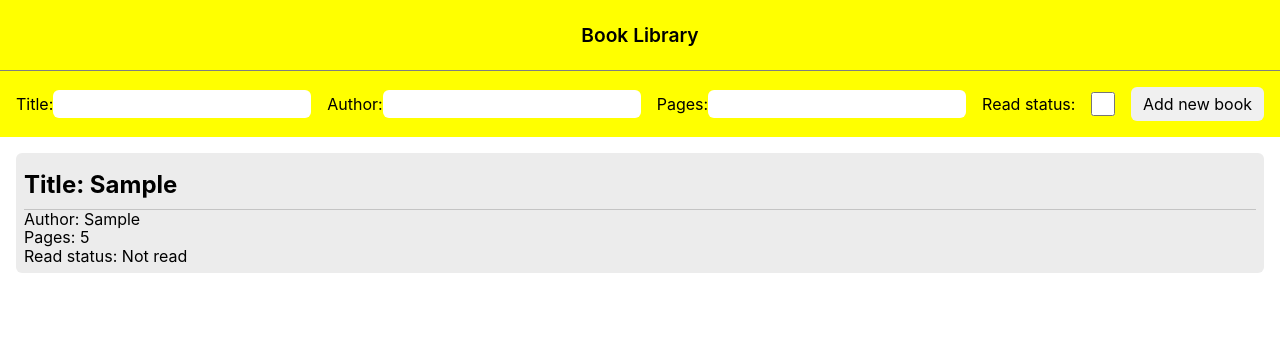
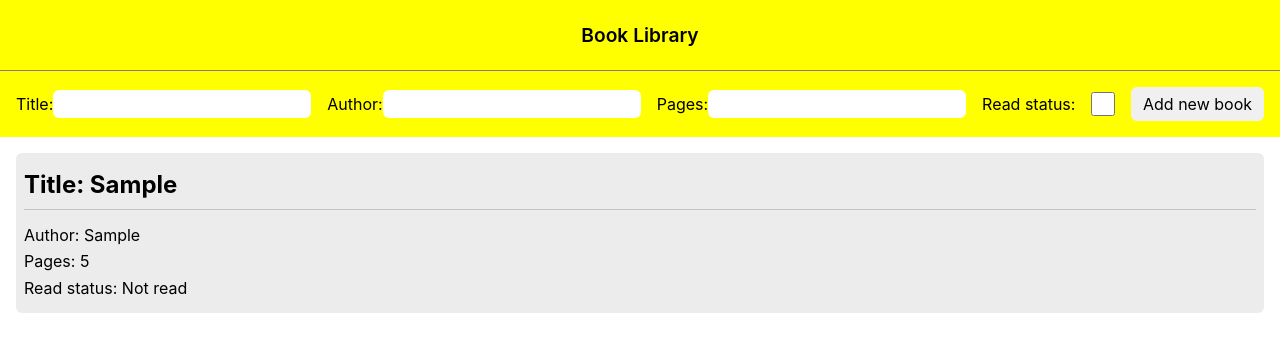
Before and after one commit to Magmusacy/js-book-library, a plain HTML site: page index.html in a window 1280 px wide. Both pictures are taken after typing "Sample", "Sample", "5" into the empty fields and a click on the input "Add new book". Drawn offline with Linux system fonts and the light colour scheme.

Commit message:
Fix styles cascading issues

```diff
--- a/css/styles.css
+++ b/css/styles.css
@@ -73,14 +73,14 @@ form.new-book input {
     }
 }
 
-div#books-section {
+div.books-display {
     display: grid;
     grid-template-columns: repeat(auto-fit, minmax(200px, 1fr));
     padding: 1rem;
     gap: 1rem;
 }
 
-div#books-section * {
+div.books-display * {
     margin: 0;
 }
 
--- a/index.html
+++ b/index.html
@@ -38,7 +38,7 @@
             <input type="submit" value="Add new book">
         </form>
 
-        <div id="books-section">
+        <div id="books-section" class="books-display">
         </div>
     </main>
 </body>
```
